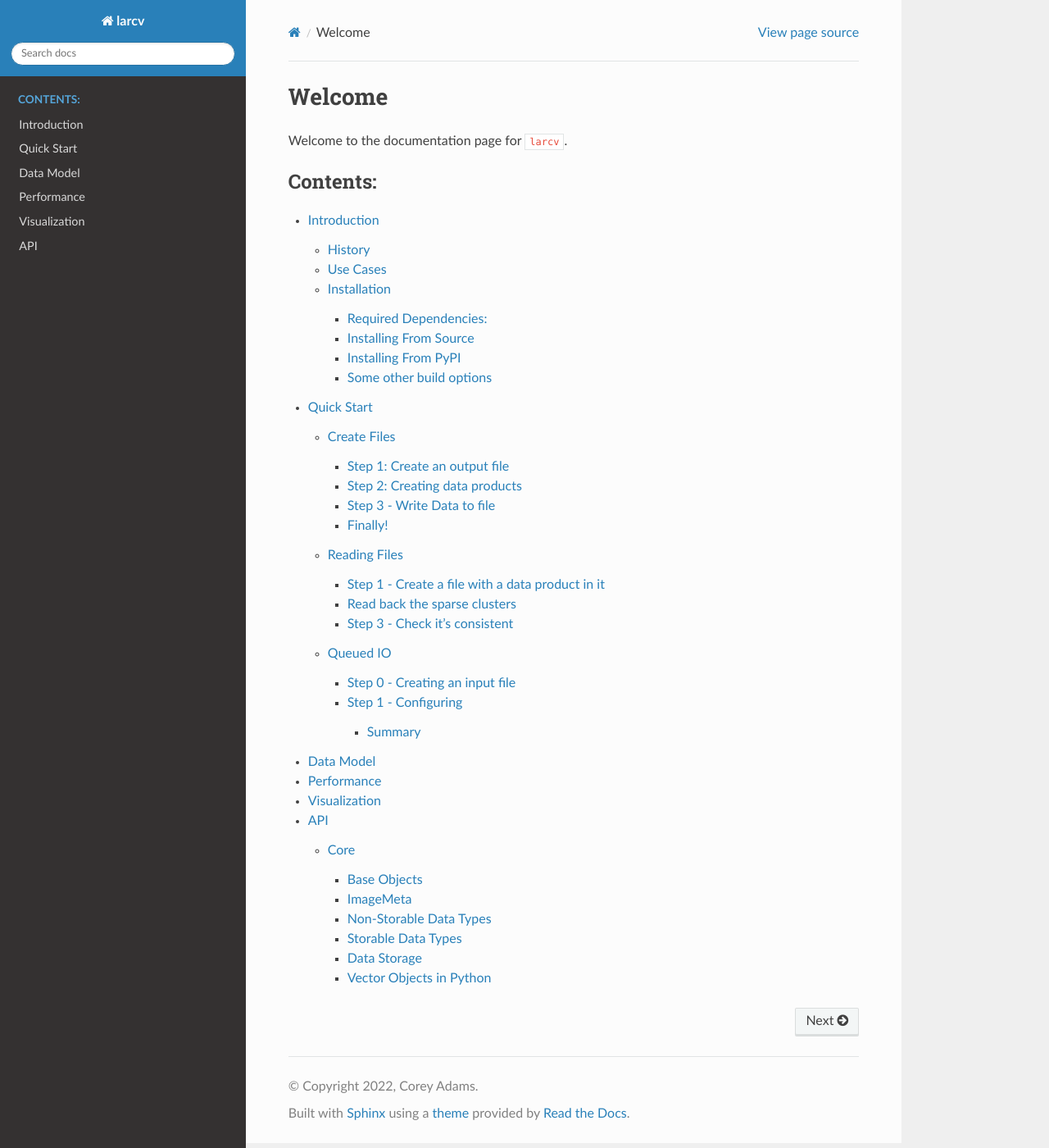
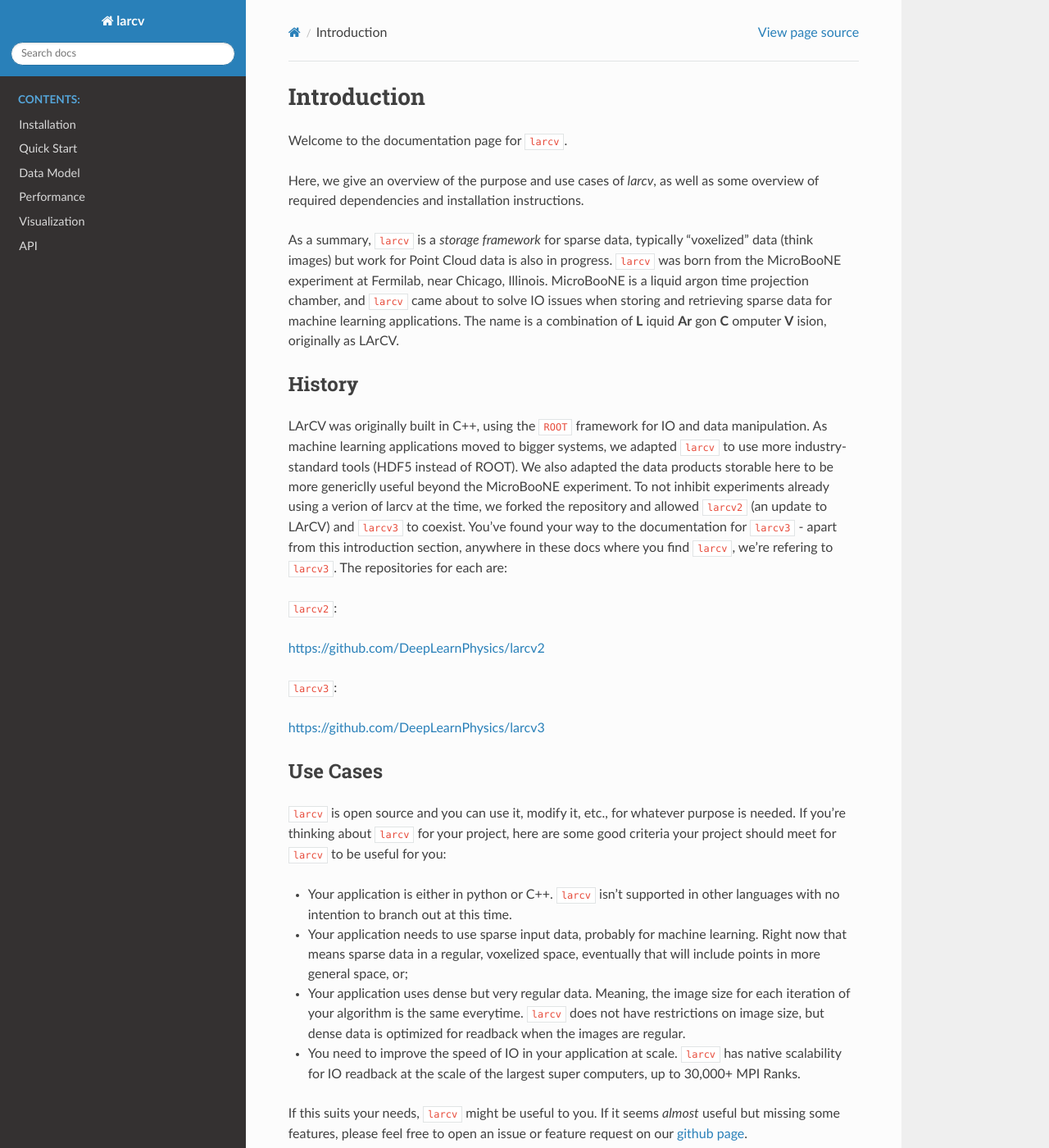
Before and after one commit to DeepLearnPhysics/larcv3-docs, a Sphinx documentation site: the page built from docs/index.rst, in a window 1280 px wide and 1400 px high. Shown: the whole window at 82% size. Built offline with Sphinx 7.4.7 and the Read the Docs theme 2.0.0, drawn with Linux system fonts in a browser that asks for light colours.

Commit message:
Updates, including turning off notebook generation at build time (do it locally and commit\!)

```diff
--- a/docs/conf.py
+++ b/docs/conf.py
@@ -14,6 +14,10 @@
 # -- General configuration ---------------------------------------------------
 # https://www.sphinx-doc.org/en/master/usage/configuration.html#general-configuration
 
+# --- Options for rendering notebooks ----------------
+nb_execution_mode='off'
+
+
 extensions = [
     "sphinx.ext.autodoc",
     "sphinx.ext.intersphinx",
@@ -28,8 +32,7 @@
 exclude_patterns = []
 
 
-# --- Options for rendering notebooks ----------------
-nb_exectution_mode='off'
+
 
 # -- Options for HTML output -------------------------------------------------
 # https://www.sphinx-doc.org/en/master/usage/configuration.html#options-for-html-output
--- a/docs/index.rst
+++ b/docs/index.rst
@@ -1,17 +1,49 @@
-.. larcv documentation master file, created by
-   sphinx-quickstart on Thu Sep  8 11:47:51 2022.
-   You can adapt this file completely to your liking, but it should at least
-   contain the root `toctree` directive.
-
-Welcome
-###################
+Introduction
+#############
 
 Welcome to the documentation page for ``larcv``.
 
+Here, we give an overview of the purpose and use cases of `larcv`, as well as some overview of required dependencies and installation instructions.
+
+As a summary, ``larcv`` is a *storage framework* for sparse data, typically "voxelized" data (think images) but work for Point Cloud data is also in progress.  ``larcv`` was born from the MicroBooNE experiment at Fermilab, near Chicago, Illinois.  MicroBooNE is a liquid argon time projection chamber, and ``larcv`` came about to solve IO issues when storing and retrieving sparse data for machine learning applications.  The name is a combination of **L** iquid **Ar** gon **C** omputer **V** ision, originally as LArCV.
+
+
+History
+---------
+
+LArCV was originally built in C++, using the ``ROOT`` framework for IO and data manipulation.  As machine learning applications moved to bigger systems, we adapted ``larcv`` to use more industry-standard tools (HDF5 instead of ROOT).  We also adapted the data products storable here to be more genericlly useful beyond the MicroBooNE experiment.  To not inhibit experiments already using a verion of larcv at the time, we forked the repository and allowed ``larcv2`` (an update to LArCV) and ``larcv3`` to coexist.  You've found your way to the documentation for ``larcv3`` - apart from this introduction section, anywhere in these docs where you find ``larcv``, we're refering to ``larcv3``.  The repositories for each are:
+
+``larcv2``:
+
+`https://github.com/DeepLearnPhysics/larcv2 <https://github.com/DeepLearnPhysics/larcv2>`_
+
+``larcv3``:
+
+`https://github.com/DeepLearnPhysics/larcv3 <https://github.com/DeepLearnPhysics/larcv3>`_
+
+
+Use Cases
+-----------
+
+``larcv`` is open source and you can use it, modify it, etc., for whatever purpose is needed.  If you're thinking about ``larcv`` for your project, here are some good criteria your project should meet for ``larcv`` to be useful for you:
+
+* Your application is either in python or C++.  ``larcv`` isn't supported in other languages with no intention to branch out at this time.
+
+* Your application needs to use sparse input data, probably for machine learning.  Right now that means sparse data in a regular, voxelized space, eventually that will include points in more general space, or;
+
+* Your application uses dense but very regular data.  Meaning, the image size for each iteration of your algorithm is the same everytime. ``larcv`` does not have restrictions on image size, but dense data is optimized for readback when the images are regular.
+
+* You need to improve the speed of IO in your application at scale.  ``larcv`` has native scalability for IO readback at the scale of the largest super computers, up to 30,000+ MPI Ranks.
+
+
+If this suits your needs, ``larcv`` might be useful to you.  If it seems *almost* useful but missing some features, please feel free to open an issue or feature request on our `github page <https://github.com/DeepLearnPhysics/larcv3>`_.
+
 .. toctree::
+   :maxdepth: 1
    :caption: Contents:
+   :name: mastertoc
 
-   intro
+   install
    quickstart
    datamodel
    performance
--- a/docs/intro.rst
+++ b/docs/install.rst
@@ -1,40 +1,4 @@
-Introduction
-#############
 
-Here, we give an overview of the purpose and use cases of `larcv`, as well as some overview of required dependencies and installation instructions.
-
-As a summary, ``larcv`` is a *storage framework* for sparse data, typically "voxelized" data (think images) but work for Point Cloud data is also in progress.  ``larcv`` was born from the MicroBooNE experiment at Fermilab, near Chicago, Illinois.  MicroBooNE is a liquid argon time projection chamber, and ``larcv`` came about to solve IO issues when storing and retrieving sparse data for machine learning applications.  The name is a combination of **L** iquid **Ar** gon **C** omputer **V** ision, originally as LArCV.
-
-
-History
----------
-
-LArCV was originally built in C++, using the ``ROOT`` framework for IO and data manipulation.  As machine learning applications moved to bigger systems, we adapted ``larcv`` to use more industry-standard tools (HDF5 instead of ROOT).  We also adapted the data products storable here to be more genericlly useful beyond the MicroBooNE experiment.  To not inhibit experiments already using a verion of larcv at the time, we forked the repository and allowed ``larcv2`` (an update to LArCV) and ``larcv3`` to coexist.  You've found your way to the documentation for ``larcv3`` - apart from this introduction section, anywhere in these docs where you find ``larcv``, we're refering to ``larcv3``.  The repositories for each are:
-
-``larcv2``:
-
-`https://github.com/DeepLearnPhysics/larcv2 <https://github.com/DeepLearnPhysics/larcv2>`_
-
-``larcv3``:
-
-`https://github.com/DeepLearnPhysics/larcv3 <https://github.com/DeepLearnPhysics/larcv3>`_
-
-
-Use Cases
------------
-
-``larcv`` is open source and you can use it, modify it, etc., for whatever purpose is needed.  If you're thinking about ``larcv`` for your project, here are some good criteria your project should meet for ``larcv`` to be useful for you:
-
-* Your application is either in python or C++.  ``larcv`` isn't supported in other languages with no intention to branch out at this time.
-
-* Your application needs to use sparse input data, probably for machine learning.  Right now that means sparse data in a regular, voxelized space, eventually that will include points in more general space, or;
-
-* Your application uses dense but very regular data.  Meaning, the image size for each iteration of your algorithm is the same everytime. ``larcv`` does not have restrictions on image size, but dense data is optimized for readback when the images are regular.
-
-* You need to improve the speed of IO in your application at scale.  ``larcv`` has native scalability for IO readback at the scale of the largest super computers, up to 30,000+ MPI Ranks.
-
-
-If this suits your needs, ``larcv`` might be useful to you.  If it seems *almost* useful but missing some features, please feel free to open an issue or feature request on our `github page <https://github.com/DeepLearnPhysics/larcv3>`_.
 
 Installation
 --------------
--- a/docs/quickstart.rst
+++ b/docs/quickstart.rst
@@ -4,6 +4,8 @@
 The Quick Start documentation is mostly orientated around jupyter notebooks.  For more questions, please contact us or open an issue on github!
 
 .. toctree::
+    :maxdepth: 1
+
     notebooks/Creating Files
     notebooks/Reading Files
     notebooks/Queued IO
```
